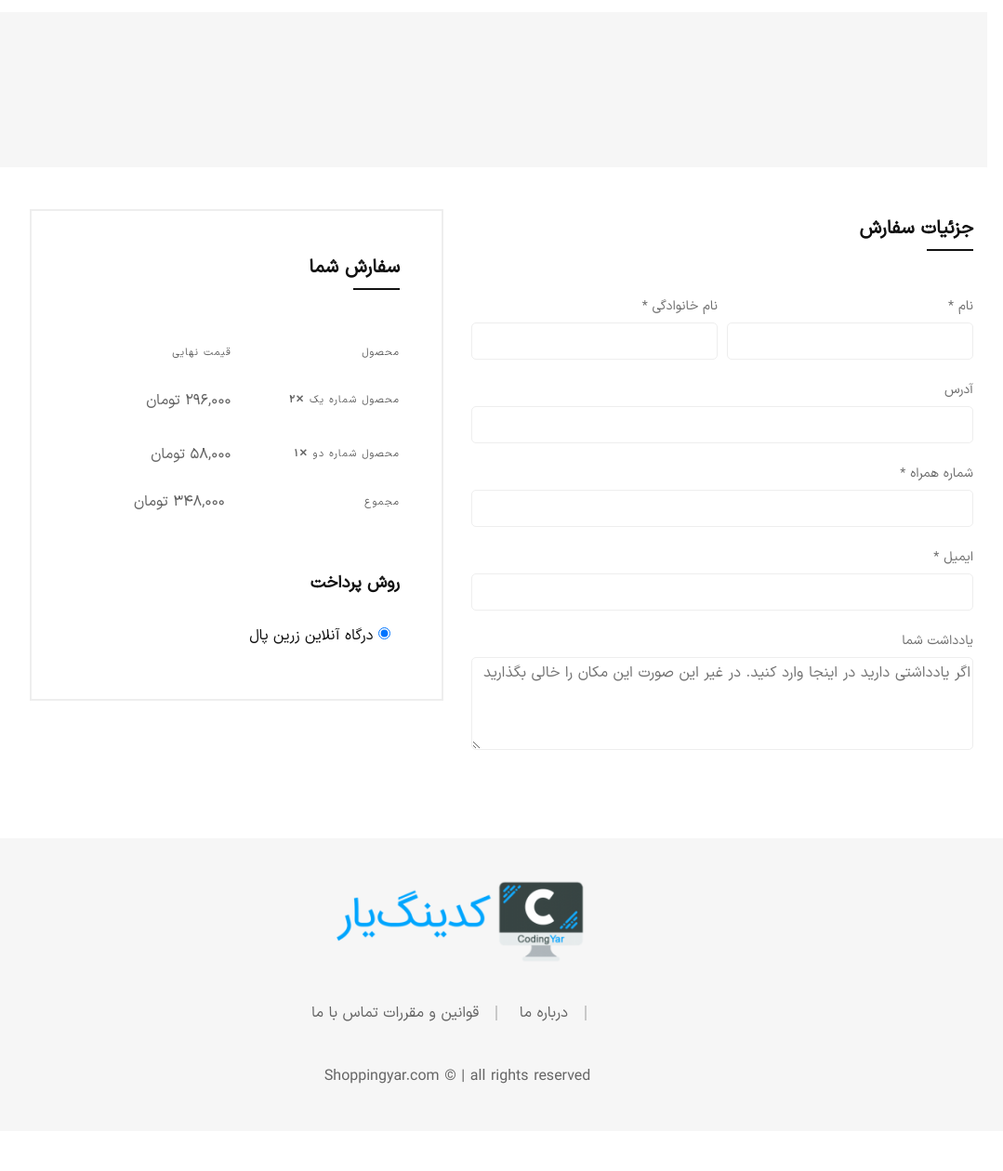
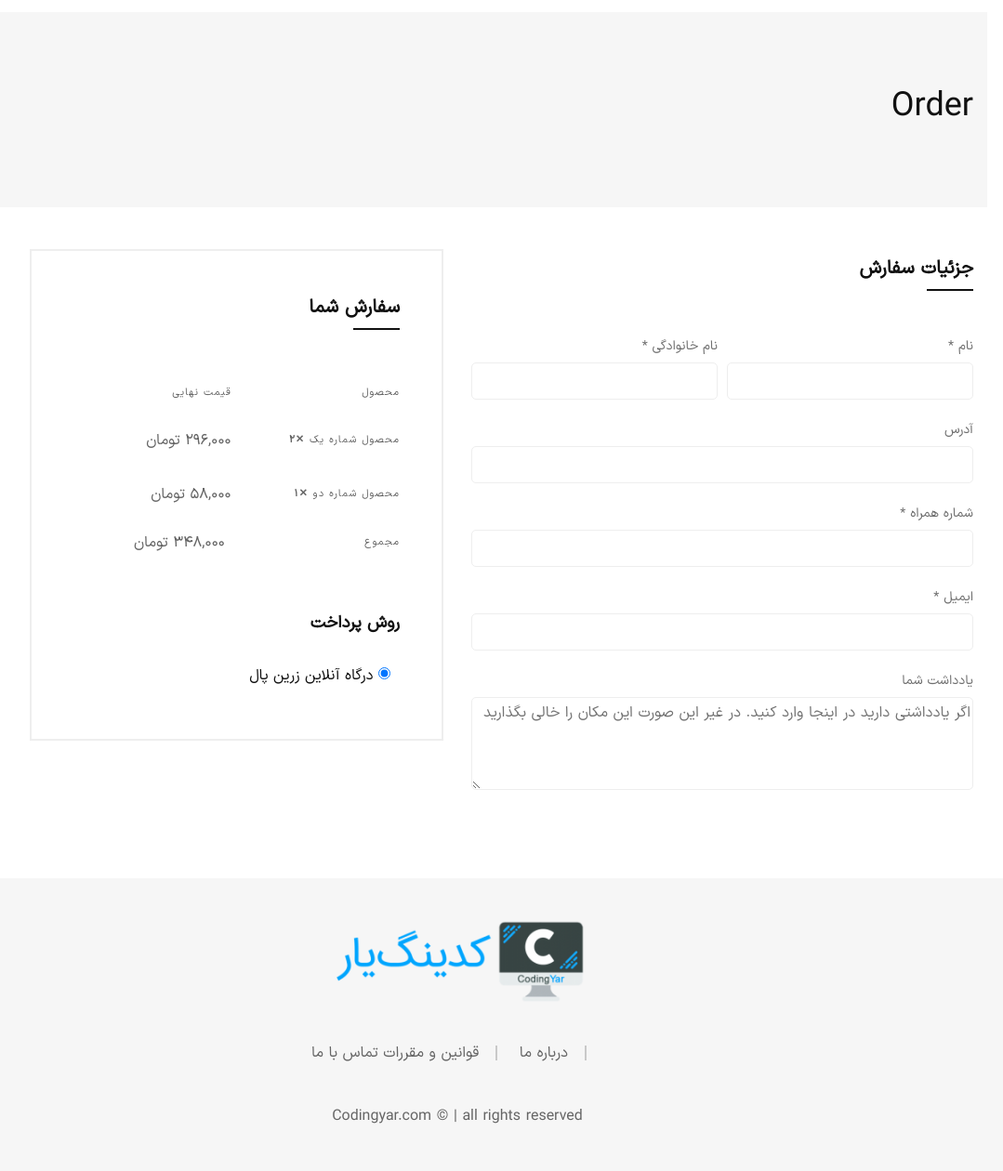
Before and after one commit to sabermodirian/django_e-shop, a Django app: page /order/create/ in a window 1280 px wide. Shown: the part 103-1363 px from the top of the page at 93% size, without its empty margins (166-1245 px from the left). Before the commit the page ends 1269 px from the top, so only its background shows below. Run offline with Django 4.2, Linux system fonts and the light colour scheme; parts of the project's set-up code (start-up, migrations or seed data) failed here and were passed over; some libraries are stand-ins or nearby versions; some web fonts are replaced.

Commit message:
117)ساختن footer.htmlدر _base.html  و ایجاد locale در اپ orders برای ترجمه ی المان های سایت وابسته به این اپ

```diff
--- a/orders/templates/orders/order_create.html
+++ b/orders/templates/orders/order_create.html
@@ -11,12 +11,15 @@
 
 {% block content %}
     <!-- Main Wrapper Start -->
-    <div class="wrapper">
+    <div class="main-content-wrapper">
+
         <!-- Breadcrumb area Start -->
-                                    {#  متغیر ارسالی از topheader.html#}
-        {% include 'topheader.html' with header_name=product.title %}
+        {% trans 'Order' as x %}  {#  متغیر ارسالی از topheader.html#}
+        {% include 'topheader.html' with header_name=x %}
+        <!-- Breadcrumb area End -->
 
-        <!-- Breadcrumb area End -->
+
+
         {% block minicart %}
             <!-- Mini Cart Start sidebar  -->
             {% include 'cart/cart_sidebar.html' %}
@@ -25,7 +28,7 @@
 
 
         <!-- Main Content Wrapper Start -->
-        <div class="main-content-wrapper">
+
         <div class="page-content-inner">
             <div class="container">
                 <div class="row pt--50 pt-md--40 pt-sm--20"></div>
@@ -39,36 +42,47 @@
                             <form action="#" class="form form--checkout">
                                 <div class="form-row mb--20">
                                     <div class="form__group col-md-6 mb-sm--30">
-                                            <label for="billing_fname" class="form__label form__label--2">نام  <span class="required">*</span></label>
-                                            <input type="text" name="billing_fname" id="billing_fname" class="form__input form__input--2">
+                                        <label for="billing_fname" class="form__label form__label--2">نام <span
+                                                class="required">*</span></label>
+                                        <input type="text" name="billing_fname" id="billing_fname"
+                                               class="form__input form__input--2">
                                     </div>
                                     <div class="form__group col-md-6">
-                                            <label for="billing_lname" class="form__label form__label--2">نام خانوادگی  <span class="required">*</span></label>
-                                            <input type="text" name="billing_lname" id="billing_lname" class="form__input form__input--2">
+                                        <label for="billing_lname" class="form__label form__label--2">نام خانوادگی <span
+                                                class="required">*</span></label>
+                                        <input type="text" name="billing_lname" id="billing_lname"
+                                               class="form__input form__input--2">
                                     </div>
                                 </div>
                                 <div class="form-row mb--20">
                                     <div class="form__group col-12">
                                         <label for="billing_company" class="form__label form__label--2">آدرس</label>
-                                            <input type="text" name="billing_company" id="billing_company" class="form__input form__input--2">
+                                        <input type="text" name="billing_company" id="billing_company"
+                                               class="form__input form__input--2">
                                     </div>
                                 </div>
                                 <div class="form-row mb--20">
                                     <div class="form__group col-12">
-                                            <label for="billing_phone" class="form__label form__label--2">شماره همراه <span class="required">*</span></label>
-                                            <input type="text" name="billing_phone" id="billing_phone" class="form__input form__input--2">
+                                        <label for="billing_phone" class="form__label form__label--2">شماره همراه <span
+                                                class="required">*</span></label>
+                                        <input type="text" name="billing_phone" id="billing_phone"
+                                               class="form__input form__input--2">
                                     </div>
                                 </div>
                                 <div class="form-row mb--20">
                                     <div class="form__group col-12">
-                                            <label for="billing_email" class="form__label form__label--2">ایمیل  <span class="required">*</span></label>
-                                            <input type="email" name="billing_email" id="billing_email" class="form__input form__input--2">
+                                        <label for="billing_email" class="form__label form__label--2">ایمیل <span
+                                                class="required">*</span></label>
+                                        <input type="email" name="billing_email" id="billing_email"
+                                               class="form__input form__input--2">
                                     </div>
                                 </div>
                                 <div class="form-row">
                                     <div class="form__group col-12">
                                         <label for="orderNotes" class="form__label form__label--2">یادداشت شما</label>
-                                            <textarea class="form__input form__input--2 form__input--textarea" id="orderNotes" name="orderNotes" placeholder="اگر یادداشتی دارید در اینجا وارد کنید. در غیر این صورت این مکان را خالی بگذارید"></textarea>
+                                        <textarea class="form__input form__input--2 form__input--textarea"
+                                                  id="orderNotes" name="orderNotes"
+                                                  placeholder="اگر یادداشتی دارید در اینجا وارد کنید. در غیر این صورت این مکان را خالی بگذارید"></textarea>
                                     </div>
                                 </div>
                             </form>
@@ -130,5 +144,5 @@
     <!-- Main Content Wrapper Start -->
 
 
-    </div>
+
 {% endblock %}
--- a/templates/_base.html
+++ b/templates/_base.html
@@ -153,35 +153,7 @@
     {% endblock %}
 </main>
 
-{% block footer %}
-    <!-- Footer Start-->
-    <footer class="footer">
-        <div class="footer-top bg-color ptb--50" data-bg-color="#f6f6f6">
-            <div class="container">
-                <div class="row justify-content-center">
-                    <div class="col-lg-9 text-center">
-                        <div class="footer-widget mb--50">
-                            <div class="textwidget">
-                                <img src="assets/img/codingyar_logo.png" alt="Logo">
-                            </div>
-                        </div>
-                        <div class="footer-widget mb--50 pb--1">
-                            <ul class="footer-menu">
-                                <li><a href="">درباره ما</a></li>
-                                <li><a href="">قوانین و مقررات</a></li>
-                                <li><a href="">تماس با ما</a></li>
-                            </ul>
-                        </div>
-                        <div class="footer-widget">
-                            Shoppingyar.com © | all rights reserved
-                        </div>
-                    </div>
-                </div>
-            </div>
-        </div>
-    </footer>
-    <!-- Footer End-->
-{% endblock %}
+
 {% block Search %}
     <!-- Search form Popup Start -->
     <div class="searchform__popup" id="searchForm">
@@ -363,6 +335,11 @@
     <!-- Qicuk View Modal End -->
 {% endblock %}
 
+
+{% block footer %}
+    {% include 'footer.html' %}
+{% endblock %}
+
 <!-- Mini Cart Start sidebar -->
 {#{% include 'cart/cart_sidebar.html' %}#}
 <!-- Mini Cart sidebar  End -->
--- /dev/null
+++ b/templates/footer.html
@@ -0,0 +1,25 @@
+ <footer class="footer">
+            <div class="footer-top bg-color ptb--50" data-bg-color="#f6f6f6">
+                <div class="container">
+                    <div class="row justify-content-center">
+                        <div class="col-lg-9 text-center">
+                            <div class="footer-widget mb--50">
+                                <div class="textwidget">
+                                    <img src="assets/img/codingyar_logo.png" alt="Logo">
+                                </div>
+                            </div>
+                            <div class="footer-widget mb--50 pb--1">
+                                <ul class="footer-menu">
+                                    <li><a href="">درباره ما</a></li>
+                                    <li><a href="">قوانین و مقررات</a></li>
+                                    <li><a href="">تماس با ما</a></li>
+                                </ul>
+                            </div>
+                            <div class="footer-widget">
+                                Codingyar.com © | all rights reserved
+                            </div>
+                        </div>
+                    </div>
+                </div>
+            </div>
+        </footer>
```
Also changed, not shown: orders/locale/fa/LC_MESSAGES/django.po (added), 2 other files. Lines whose indentation alone changed are shown as unchanged.
